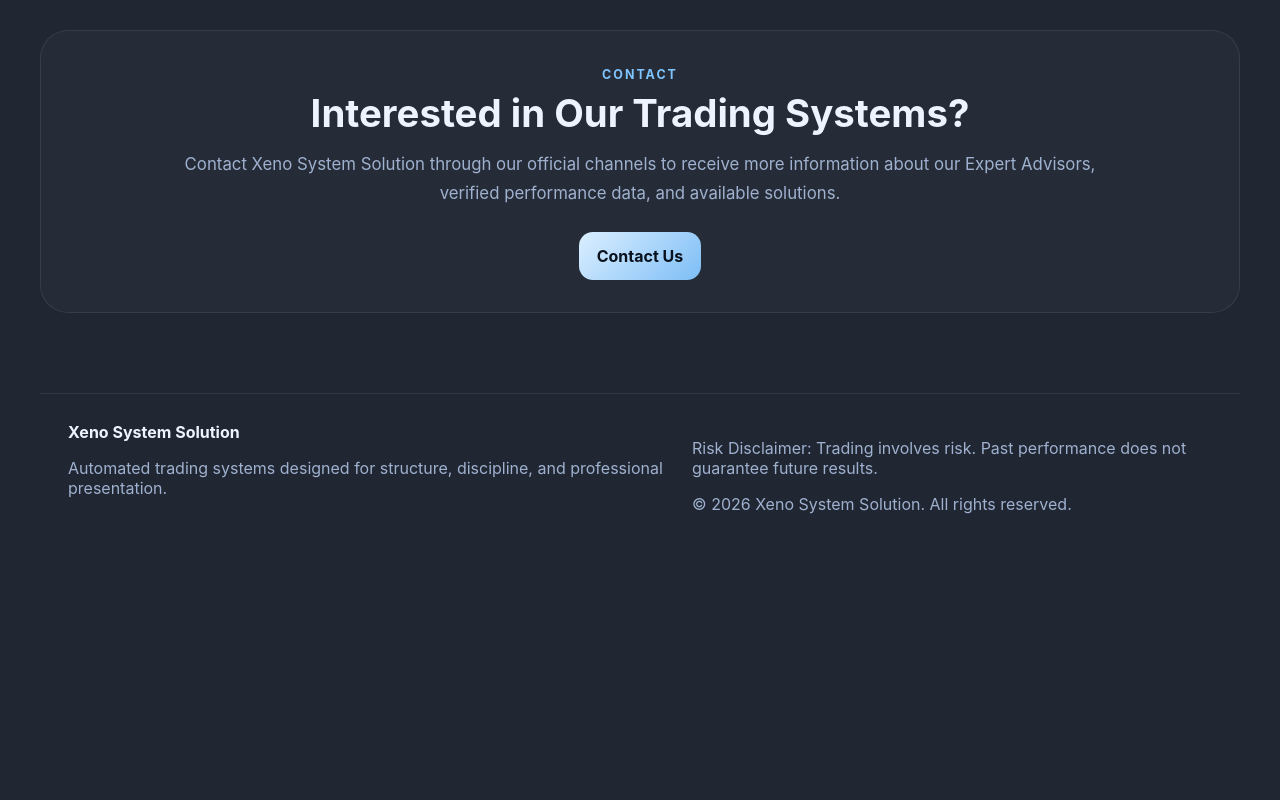
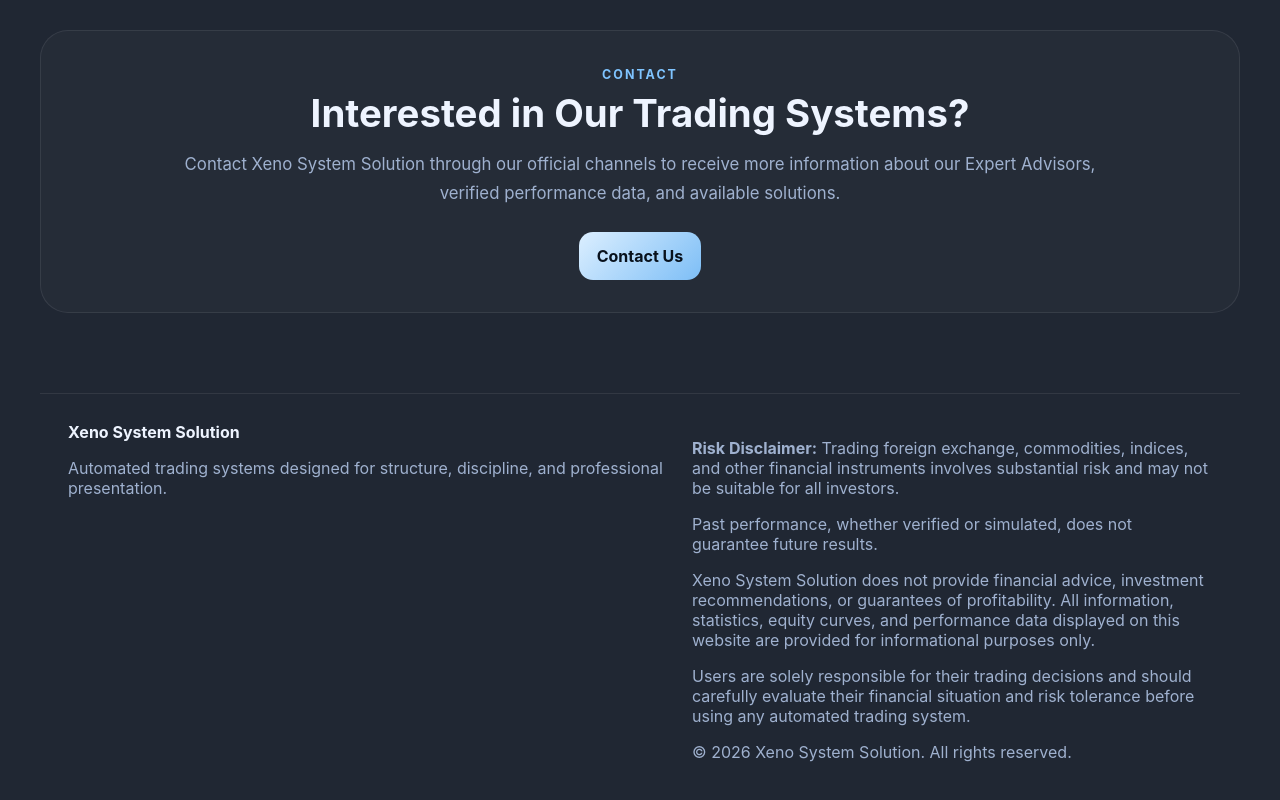
Before and after one commit to giovannimaccioni1989-byte/xeno-system-solution, a React (Vite) app: page / in a window 1280 px wide. Shown: the part 4851-5651 px from the top of the page. Before the commit the page ends 5437 px from the top, so only its background shows below. Built offline with nearby package versions, Linux system fonts and the light colour scheme.

Commit message:
Update Layout.jsx

```diff
--- a/src/components/Layout.jsx
+++ b/src/components/Layout.jsx
@@ -20,12 +20,33 @@ export default function Layout({ children }) {
             Automated trading systems designed for structure, discipline, and professional presentation.
           </p>
         </div>
-        <div className="footer-note">
-          <p>
-            Risk Disclaimer: Trading involves risk. Past performance does not guarantee future results.
-          </p>
-          <p>© 2026 Xeno System Solution. All rights reserved.</p>
-        </div>
+       <div className="footer-note">
+         <p>
+           <strong>Risk Disclaimer:</strong> Trading foreign exchange,
+           commodities, indices, and other financial instruments involves
+           substantial risk and may not be suitable for all investors.
+         </p>
+
+         <p>
+           Past performance, whether verified or simulated, does not guarantee
+           future results.
+         </p>
+
+         <p>
+           Xeno System Solution does not provide financial advice,
+           investment recommendations, or guarantees of profitability.
+           All information, statistics, equity curves, and performance data
+           displayed on this website are provided for informational purposes only.
+         </p>
+
+         <p>
+           Users are solely responsible for their trading decisions and should
+           carefully evaluate their financial situation and risk tolerance before
+           using any automated trading system.
+         </p>
+
+         <p>© 2026 Xeno System Solution. All rights reserved.</p>
+       </div>
       </footer>
     </div>
   )
```
